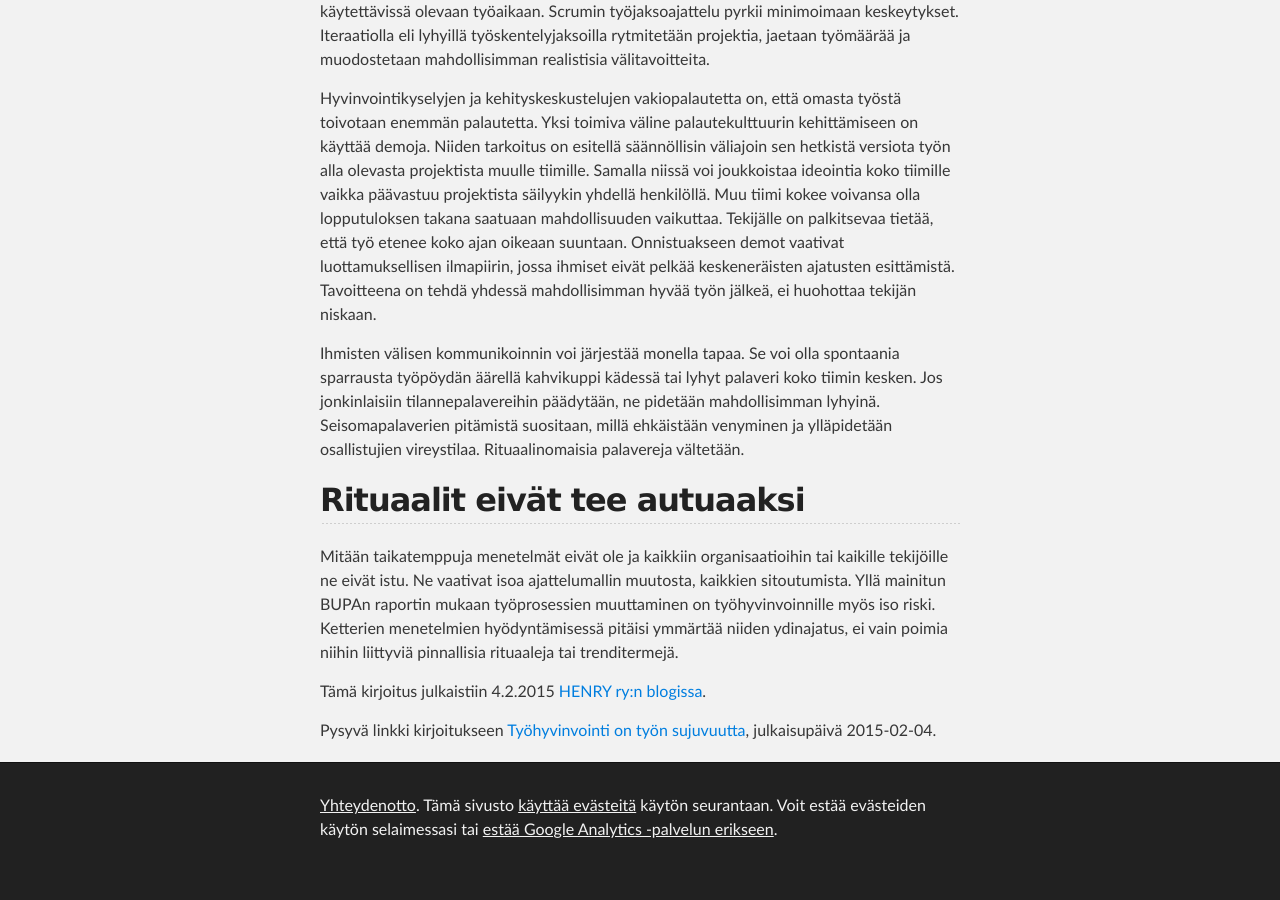
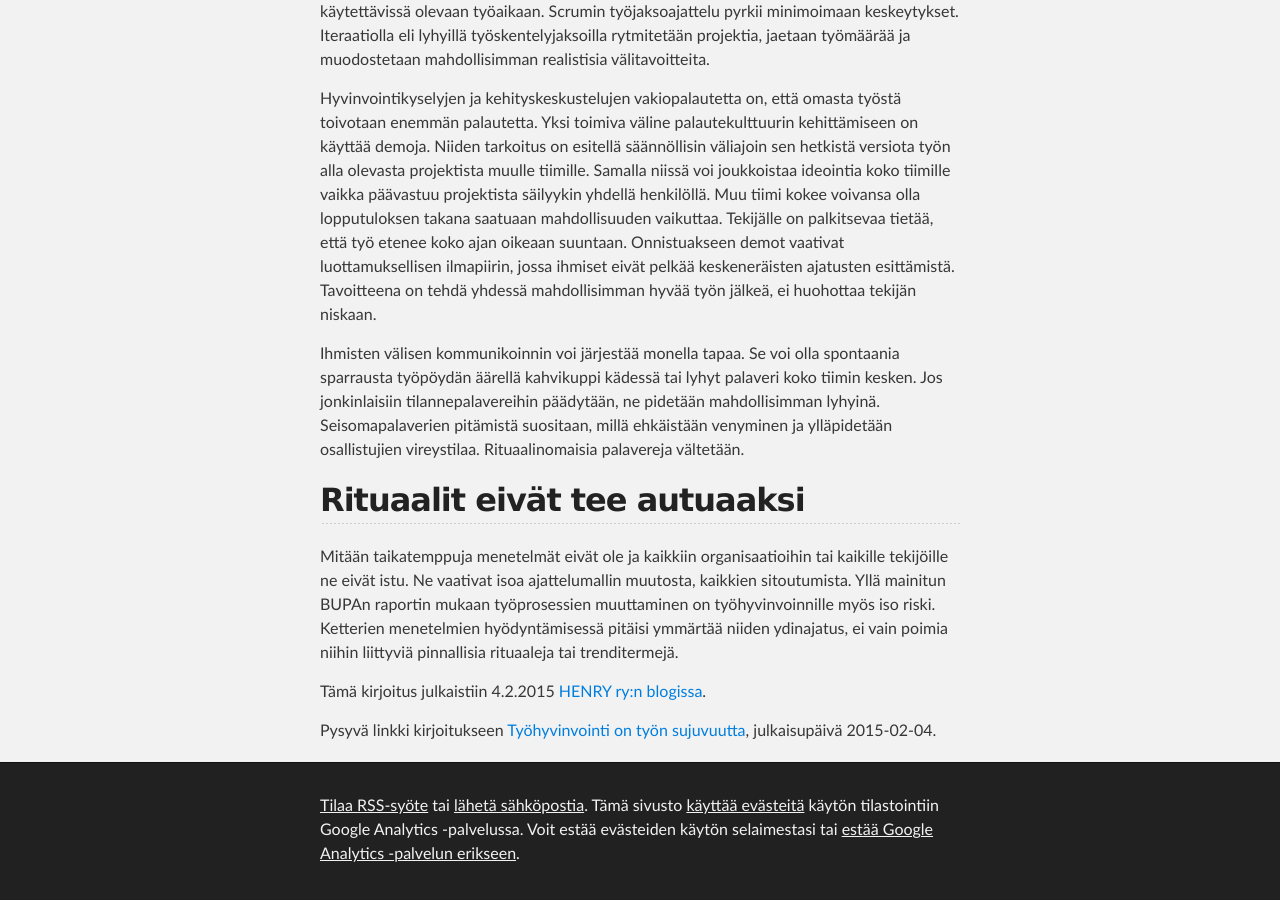
Before and after one commit to sannatiihonen/sannatiihonen.github.io, a Jekyll site: the page built from index.html, in a window 1280 px wide and 900 px high, scrolled down 1594 px. Built offline with Jekyll 4.4.1, drawn with Linux system fonts in a browser that asks for light colours; before the commit the page ends 2470 px from its top, so only the background shows below that.

```diff
--- a/_includes/footer.html
+++ b/_includes/footer.html
@@ -1,7 +1,7 @@
     <!-- FOOTER  -->
     <div id="footer_wrap" class="outer">
       <footer class="inner">
-        <p><a href="mailto:sanna.tiihonen@iki.fi">Yhteydenotto</a>. Tämä sivusto <a href="https://www.viestintavirasto.fi/kyberturvallisuus/palveluidenturvallinenkaytto/evasteet.html">käyttää evästeitä</a> käytön seurantaan. Voit estää evästeiden käytön selaimessasi tai <a href="https://tools.google.com/dlpage/gaoptout">estää Google Analytics -palvelun erikseen</a>.</p>
+        <p><a href="feed.xml">Tilaa RSS-syöte</a> tai <a href="mailto:sanna.tiihonen@iki.fi">lähetä sähköpostia</a>. Tämä sivusto <a href="https://www.viestintavirasto.fi/kyberturvallisuus/palveluidenturvallinenkaytto/evasteet.html">käyttää evästeitä</a> käytön tilastointiin Google Analytics -palvelussa. Voit estää evästeiden käytön selaimestasi tai <a href="https://tools.google.com/dlpage/gaoptout">estää Google Analytics -palvelun erikseen</a>.</p>
       </footer>
     </div>
 
--- a/_includes/header.html
+++ b/_includes/header.html
@@ -4,7 +4,7 @@
   <head>
     <meta charset='utf-8'>
     <meta http-equiv="X-UA-Compatible" content="chrome=1">
-    <meta name="description" content="Sanna Tiihonen : Työhyvinvointi on työn sujuvuutta">
+    <meta name="description" content="Sanna Tiihosen kirjoituksia">
 
     <link rel="stylesheet" type="text/css" media="screen" href="{{ site.baseurl }}/stylesheets/stylesheet.css">
     <link rel="alternate" type="application/rss+xml" title="{{ site.name }}" href="{{ site.url }}/feed.xml">
```
